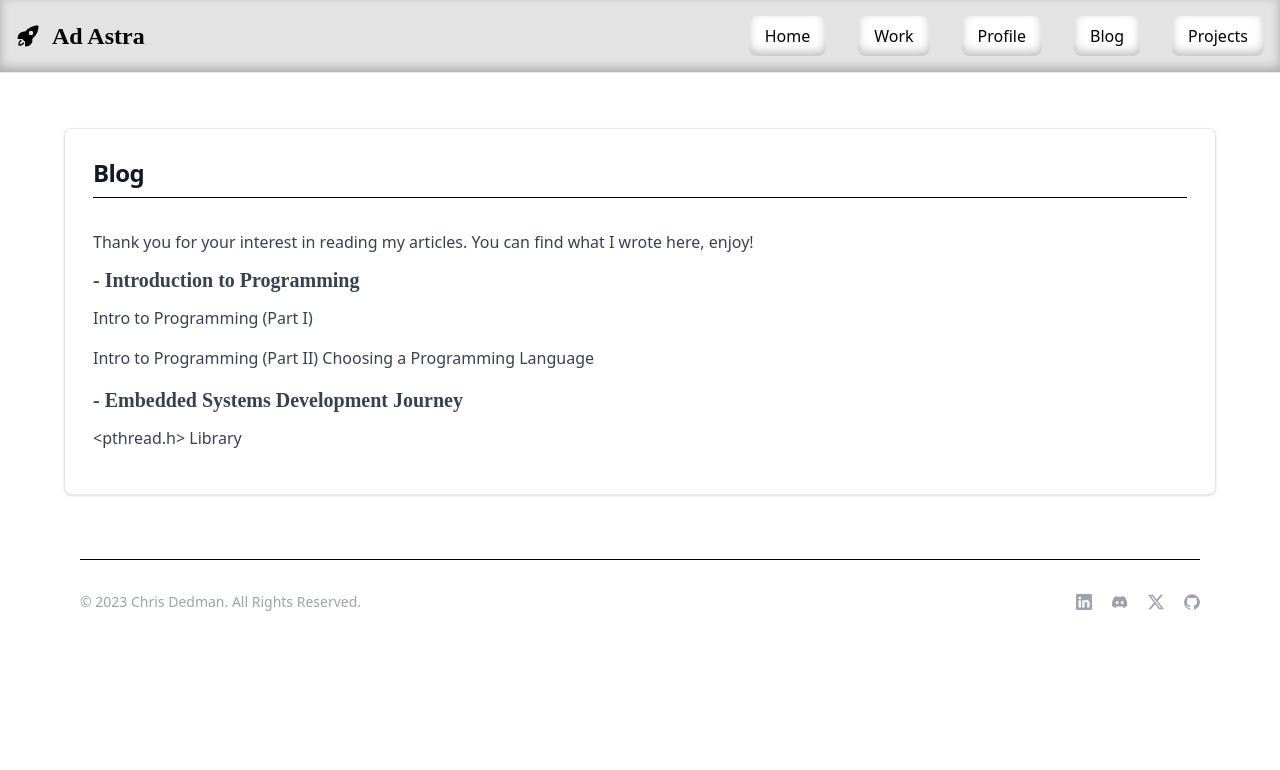
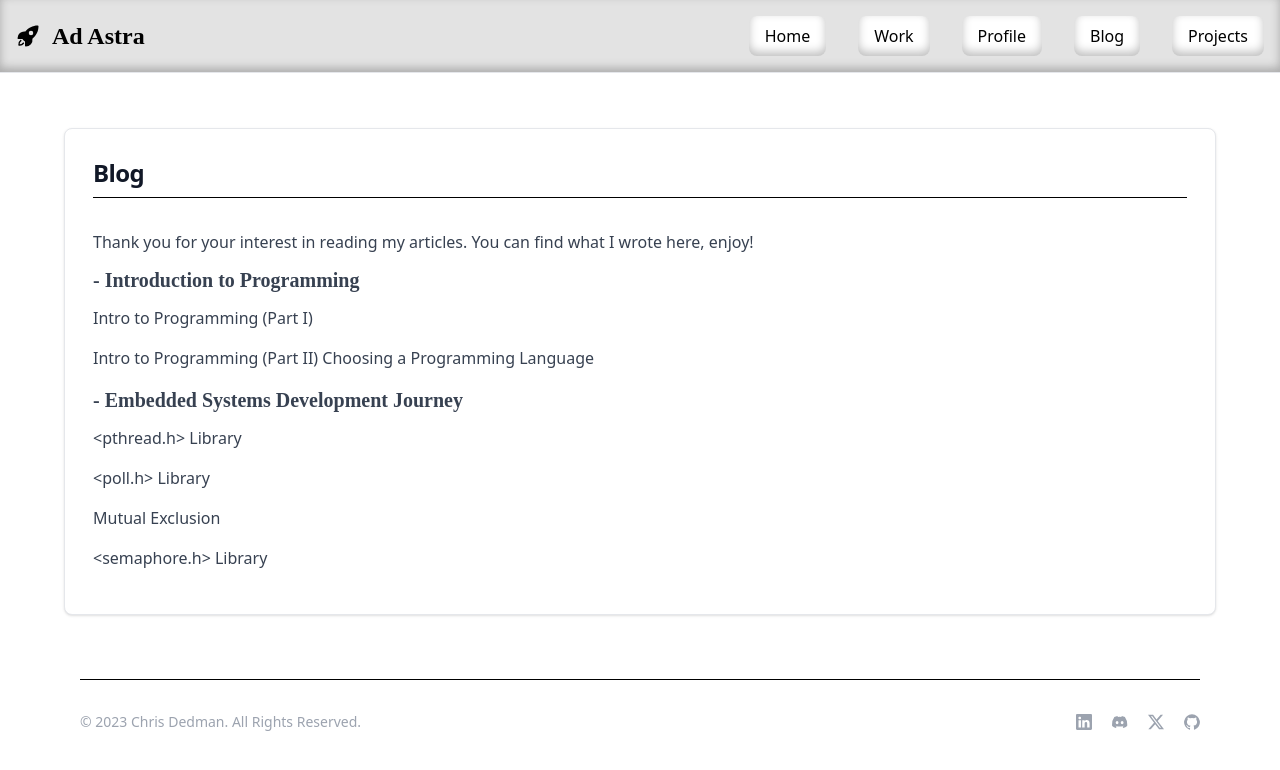
Before and after one commit to chrisdedman/website, a Next.js app: page /blog in a window 1280 px wide. Shown: the top 770 px of the page. Built offline with nearby package versions, Linux system fonts and the light colour scheme.

Commit message:
added article list

```diff
--- a/src/app/blog/page.tsx
+++ b/src/app/blog/page.tsx
@@ -56,6 +56,15 @@ export default function Page() {
             <span className="block mb-4">
               <a href="/blog/articles/pthread">&lt;pthread.h&gt; Library</a>
             </span>
+            <span className="block mb-4">
+              <a href="/blog/articles/poll">&lt;poll.h&gt; Library</a>
+            </span>
+            <span className="block mb-4">
+              <a href="/blog/articles/mutex">Mutual Exclusion</a>
+            </span>
+            <span className="block mb-4">
+              <a href="/blog/articles/semaphore">&lt;semaphore.h&gt; Library</a>
+            </span>
 
           </div>
         </div>
```
